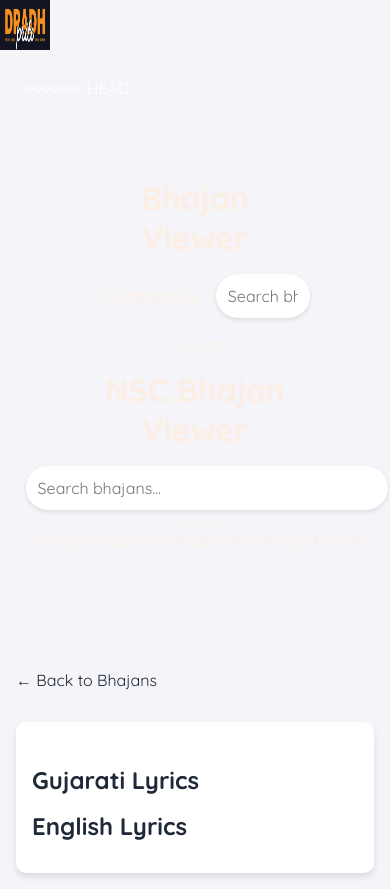
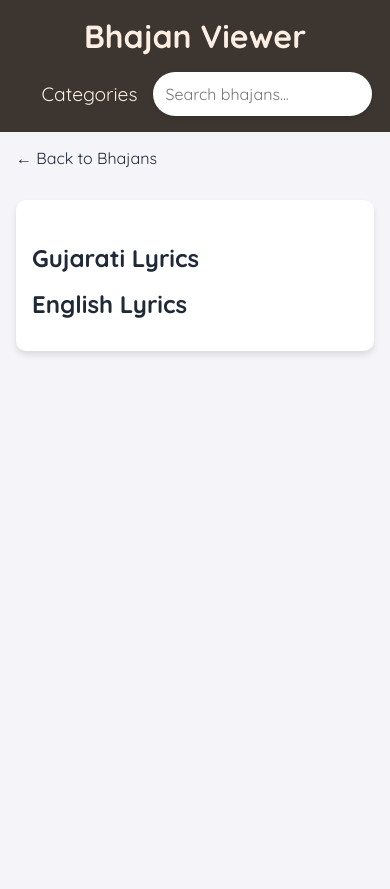
Before and after one commit to yashp1907/NSCBhajanViewer, a plain HTML site: page bhajan.html in a window 390 px wide. After the commit the page ends 844 px from the top, so only its background shows below. Drawn offline with Linux system fonts and the light colour scheme.

Commit message:
Fixing header bugs and cleaning it up

```diff
--- a/bhajan.html
+++ b/bhajan.html
@@ -3,31 +3,23 @@
 <head>
     <meta charset="UTF-8">
     <meta name="viewport" content="width=device-width, initial-scale=1.0">
-  <title>NSC Bhajan Viewer</title>
-  <img src="DPLogo.png">
+    <title>Bhajan Viewer</title>
+    <link href="https://fonts.googleapis.com/css2?family=Quicksand:wght@400;700&family=Noto+Sans+Gujarati&display=swap" rel="stylesheet">
     <link rel="stylesheet" href="styles.css">
-  <link rel="preconnect" href="https://fonts.googleapis.com">
-<link rel="preconnect" href="https://fonts.gstatic.com" crossorigin>
-<link href="https://fonts.googleapis.com/css2?family=Quicksand:wght@300..700&display=swap" rel="stylesheet">
 </head>
 <body>
     <header>
-<<<<<<< HEAD
         <div class="header-container">
             <h1 id="homeLink">Bhajan Viewer</h1>
-            <div class="search-and-categories">
+            <div class="header-right">
                 <div id="categoriesLink" class="categories-link">Categories</div>
                 <div class="search-container">
                     <input type="text" id="searchBar" placeholder="Search bhajans...">
                 </div>
             </div>
-=======
-        <h1>NSC Bhajan Viewer</h1>
-        <div class="search-container">
-        <input type="text" id="searchBar" placeholder="Search bhajans...">
->>>>>>> 58a9cd218cb2bd5a14c0b8cd631865c624297f16
         </div>
     </header>
+    <main>
         <a href="index.html" class="back-link">← Back to Bhajans</a>
         <div class="bhajan-page" id="bhajanDetails">
             <h2 id="bhajanTitle"></h2>
@@ -36,6 +28,7 @@
             <h3>English Lyrics</h3>
             <p id="englishLyrics"></p>
         </div>
+    </main>
     <script src="app.js"></script>
 </body>
 </html>
--- a/styles.css
+++ b/styles.css
@@ -7,24 +7,19 @@ body {
 }
 
 header {
-<<<<<<< HEAD
-  background: linear-gradient(135deg, #6b7280, #1f2937);
-  color: white;
-  padding: 1.5rem;
+    background: #3C3530;
+    color: #FDEEE3;
+    padding: 3rem 30px;
+    position: relative;
 }
 
 .header-container {
     display: flex;
     justify-content: space-between;
     align-items: center;
+    width: 100%;
     max-width: 1200px;
     margin: 0 auto;
-=======
-  background: #3C3530;
-  color: #FDEEE3;
-  text-align: center;
-  padding: 5rem;
->>>>>>> 58a9cd218cb2bd5a14c0b8cd631865c624297f16
 }
 
 header h1 {
@@ -32,26 +27,29 @@ header h1 {
     font-size: 2rem;
     cursor: pointer;
     transition: color 0.3s;
+    position: absolute;
+    left: 40px;
 }
 
 header h1:hover {
     color: #e5e7eb;
 }
 
-.search-and-categories {
+.header-right {
     display: flex;
     align-items: center;
     gap: 1rem;
+    position: absolute;
+    right: 50px;
 }
 
 .search-container {
-  flex: 1;
+    flex: 0 0 auto;
 }
 
 #searchBar {
     padding: 0.75rem;
-  width: 100%;
-  max-width: 300px;
+    width: 200px;
     border: none;
     border-radius: 25px;
     font-size: 1rem;
@@ -75,10 +73,12 @@ header h1:hover {
     gap: 1.5rem;
     padding: 2rem;
 }
+
 img {
     height: 50px;
     width: 50px;
 }
+
 .bhajan-card {
     background: white;
     border-radius: 10px;
@@ -184,19 +184,37 @@ img {
     text-decoration: underline;
 }
 
+
+
+
+/*IDK WHAT THIS IS*/
 @media (max-width: 768px) {
+    header {
+        padding: 1rem;
+    }
+
     .header-container {
         flex-direction: column;
         gap: 1rem;
+        text-align: center;
     }
 
-  .search-and-categories {
+    header h1 {
+        position: static;
+        left: auto;
+    }
+
+    .header-right {
+        position: static;
+        right: auto;
         width: 100%;
         justify-content: center;
+        flex-wrap: wrap;
     }
 
     #searchBar {
-    max-width: 100%;
+        width: 100%;
+        max-width: 300px;
     }
 
     .bhajan-page, .categories-page {
```
Also changed, not shown: categories.html (+7 -7 lines), index.html (+5 -5 lines). Lines whose indentation alone changed are shown as unchanged.
